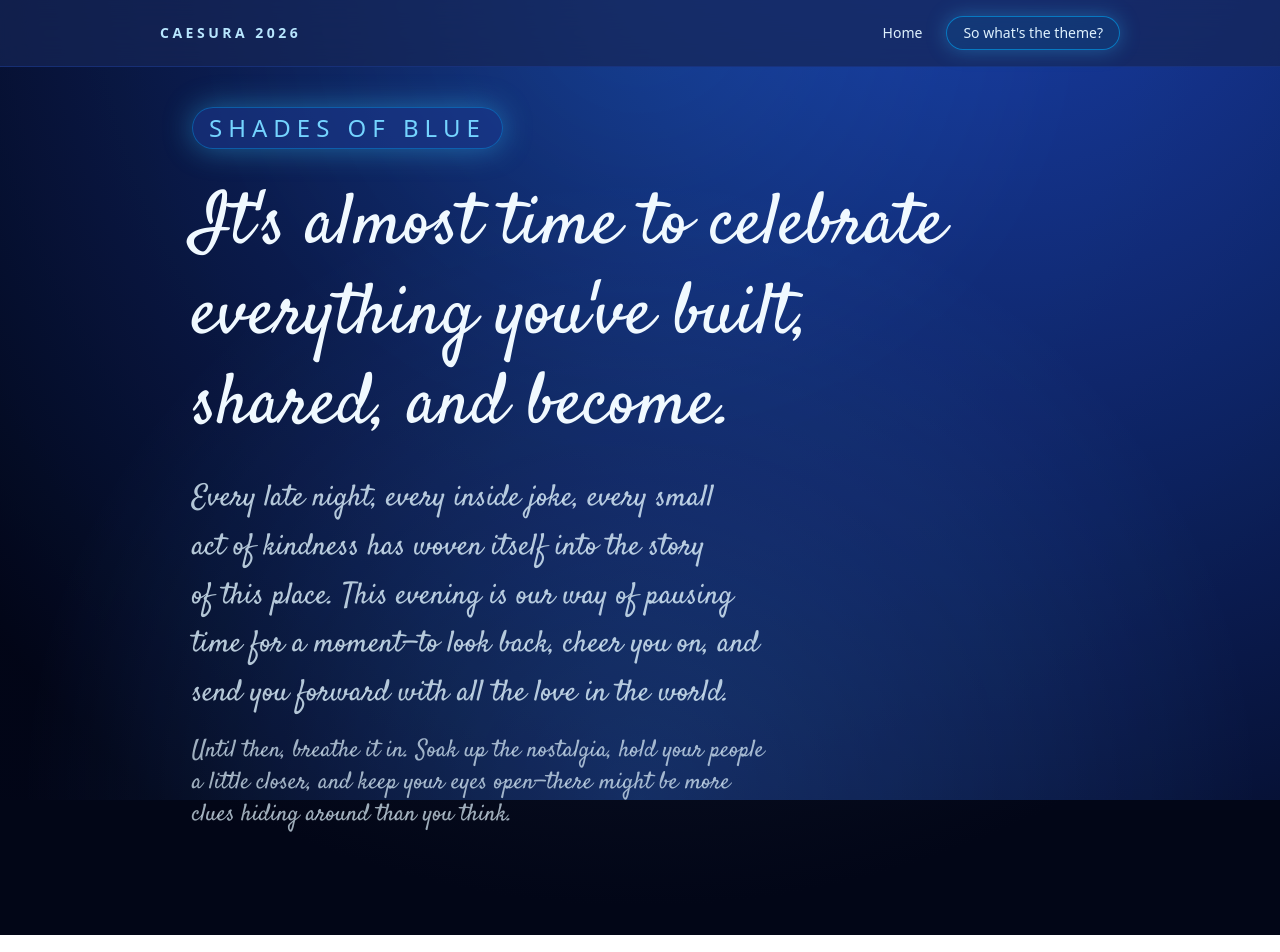
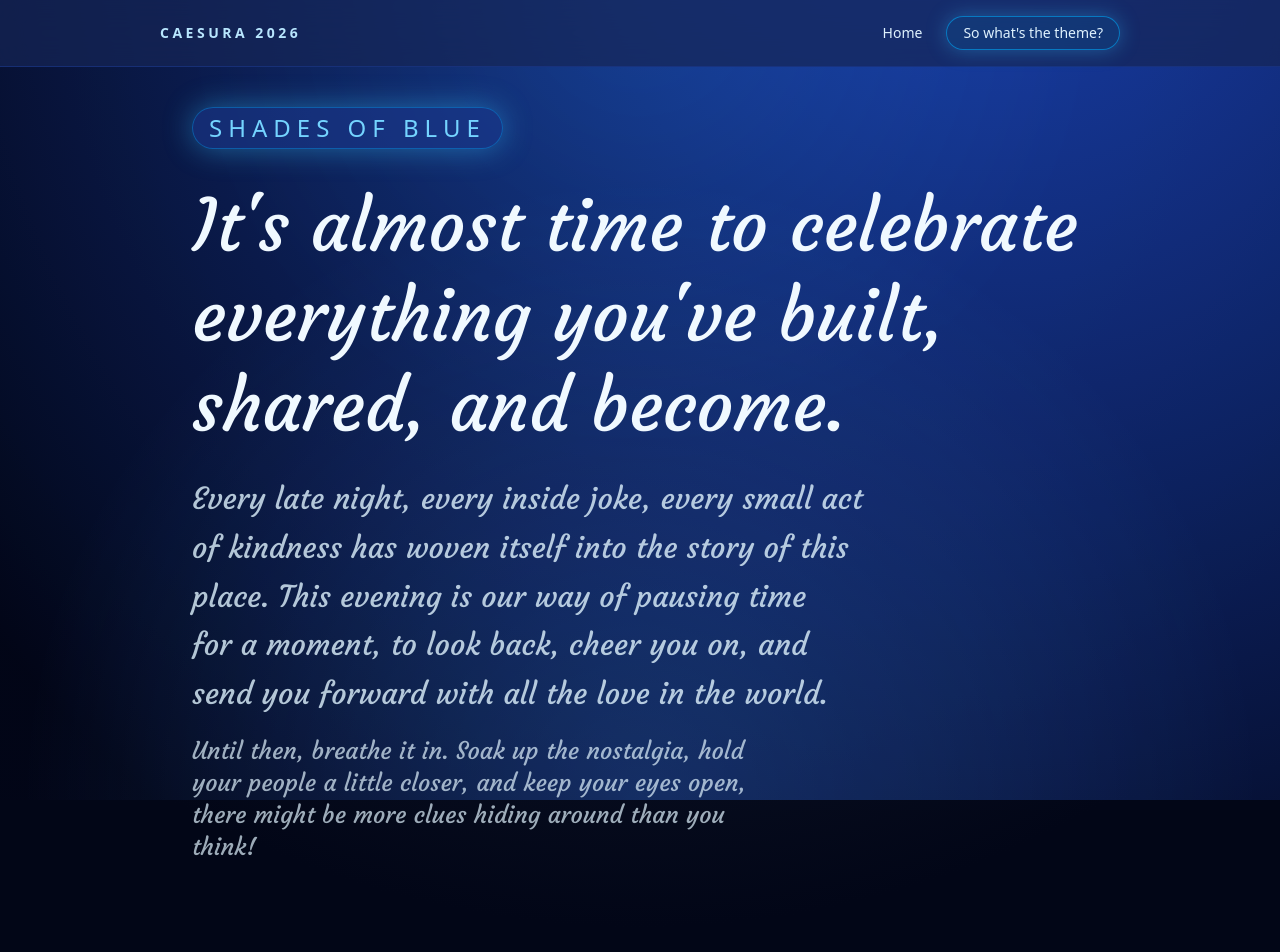
Before and after one commit to AidenCipher/Caesura, a Next.js app: page / in a window 1280 px wide. Shown: the top 952 px of the page. Built offline with nearby package versions, Linux system fonts and the light colour scheme.

Commit message:
Update font from Satisfy to Courgette in layout and globals.css, and refine farewell message text in page.tsx for clarity and impact.

```diff
--- a/src/app/globals.css
+++ b/src/app/globals.css
@@ -16,8 +16,7 @@
   --color-foreground: var(--foreground);
   --font-sans: var(--font-geist-sans);
   --font-mono: var(--font-geist-mono);
-  /* Map the new Satisfy font */
-  --font-cursive: var(--font-satisfy);
+  --font-cursive: var(--font-courgette);
 }
 
 body {
--- a/src/app/layout.tsx
+++ b/src/app/layout.tsx
@@ -1,5 +1,5 @@
 import type { Metadata } from "next";
-import { Geist, Geist_Mono, Satisfy } from "next/font/google";
+import { Geist, Geist_Mono, Courgette } from "next/font/google";
 import "./globals.css";
 import { Navbar } from "@/components/Navbar";
 import { AnimatedBackground } from "@/components/AnimatedBackground";
@@ -14,16 +14,15 @@ const geistMono = Geist_Mono({
   subsets: ["latin"],
 });
 
-// Initialize the new cursive font (requires weight: "400")
-const satisfy = Satisfy({
+const courgette = Courgette({
   weight: "400",
-  variable: "--font-satisfy",
+  variable: "--font-courgette",
   subsets: ["latin"],
 });
 
 export const metadata: Metadata = {
   title: "Farewell Evening",
-  description: "A warm celebration teaser for our departing seniors.",
+  description: "A warm farewell celebration teaser.",
 };
 
 export default function RootLayout({
@@ -34,7 +33,7 @@ export default function RootLayout({
   return (
     <html lang="en">
       <body
-        className={`${geistSans.variable} ${geistMono.variable} ${satisfy.variable} antialiased bg-transparent text-sky-100 flex flex-col`}
+        className={`${geistSans.variable} ${geistMono.variable} ${courgette.variable} antialiased bg-transparent text-sky-100 flex flex-col`}
       >
         <div className="relative min-h-screen overflow-hidden">
           <AnimatedBackground />
--- a/src/app/page.tsx
+++ b/src/app/page.tsx
@@ -1,6 +1,10 @@
 export default function Home() {
   return (
     <>
+      {/* Full-screen hero: only Shades of Blue visible on first load */}
+
+
+      {/* Scroll-down section: farewell message */}
       <section className="w-full max-w-4xl pb-16 text-center sm:mx-auto sm:text-left">
         <div className="inline-flex rounded-full border border-sky-500/40 bg-blue-900/60 px-4 py-1 text-2xl font-medium uppercase tracking-[0.25em] text-sky-300 shadow-[0_0_30px_rgba(56,189,248,0.45)]">
           Shades of Blue
@@ -14,14 +18,14 @@ export default function Home() {
         <p className="mt-6 max-w-2xl text-balance font-cursive text-2xl leading-relaxed text-sky-100/80 sm:text-3xl">
           Every late night, every inside joke, every small act of kindness has
           woven itself into the story of this place. This evening is our way of
-          pausing time for a moment—to look back, cheer you on, and send you
+          pausing time for a moment, to look back, cheer you on, and send you
           forward with all the love in the world.
         </p>
 
         <p className="mt-4 max-w-xl font-cursive text-xl text-sky-100/70 sm:text-2xl">
           Until then, breathe it in. Soak up the nostalgia, hold your people a
-          little closer, and keep your eyes open—there might be more clues hiding
-          around than you think.
+          little closer, and keep your eyes open, there might be more clues hiding
+          around than you think!
         </p>
       </section>
     </>
```
